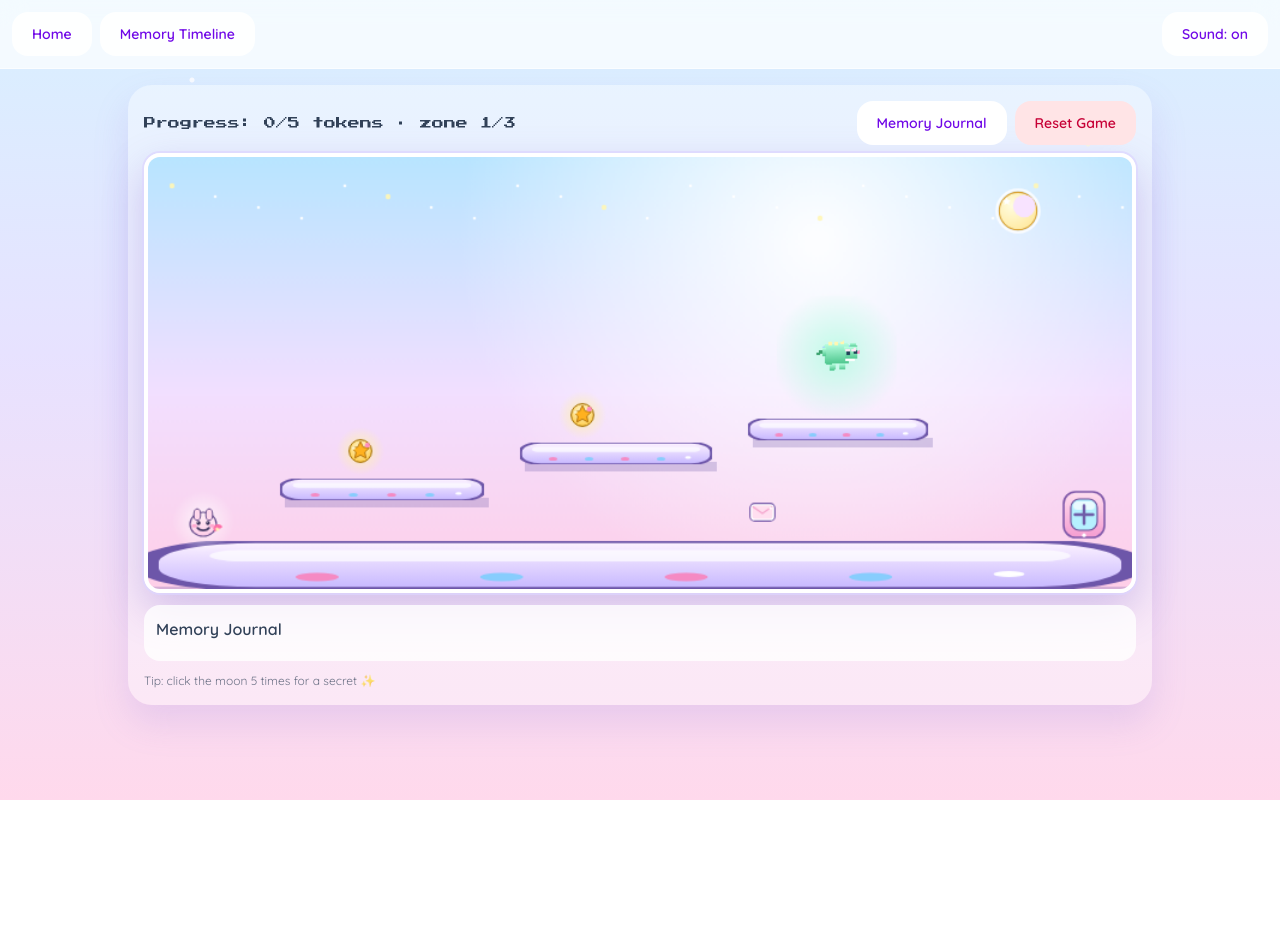
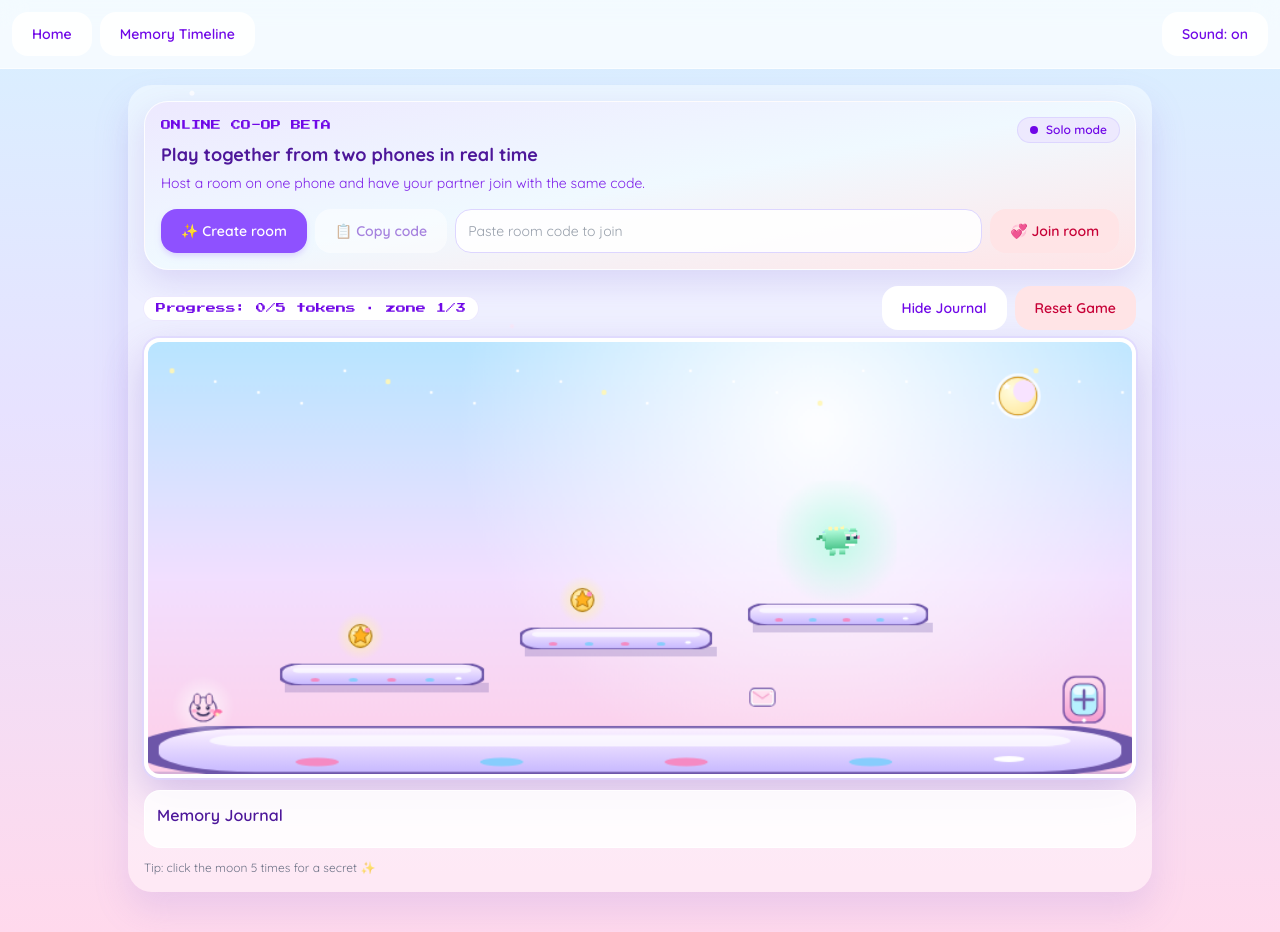
Before and after one commit to devkavin/dearbb, a Next.js app: page /play in a window 1280 px wide. Before the commit the page ends 800 px from the top, so only its background shows below. Built offline with nearby package versions, Linux system fonts and the light colour scheme.

Commit message:
Polish co-op play UI with production-ready visuals

```diff
--- a/app/play/page.tsx
+++ b/app/play/page.tsx
@@ -1,11 +1,11 @@
 'use client';
 
-import { useEffect, useMemo, useRef, useState } from 'react';
+import { useCallback, useEffect, useMemo, useRef, useState } from 'react';
 import { useRouter } from 'next/navigation';
 import Header from '@/components/Header';
 import OnScreenControls from '@/components/OnScreenControls';
 import { audio } from '@/lib/audio';
-import { createPlayer } from '@/lib/game/entities';
+import { createPlayer, type Player } from '@/lib/game/entities';
 import { startLoop } from '@/lib/game/engine';
 import { levels } from '@/lib/game/levels';
 import { intersects, updatePlayer } from '@/lib/game/physics';
@@ -15,6 +15,12 @@ import { storage } from '@/lib/storage';
 
 const TOTAL = 5;
 
+type RemoteMessage =
+  | { type: 'state'; stage: number; player: Player }
+  | { type: 'token'; tokenId: string }
+  | { type: 'stage'; stage: number }
+  | { type: 'reset' };
+
 export default function PlayPage() {
   const initial = useMemo(() => storage.read(), []);
   const canvasRef = useRef<HTMLCanvasElement>(null);
@@ -22,6 +28,11 @@ export default function PlayPage() {
   const collectedRef = useRef<string[]>(initial.collectedTokenIds || []);
   const moonClicksRef = useRef(initial.moonClicks);
   const flashTimeoutRef = useRef<ReturnType<typeof setTimeout> | null>(null);
+  const partnerRef = useRef<Player | null>(null);
+  const peerRef = useRef<any>(null);
+  const connRef = useRef<any>(null);
+  const lastSentRef = useRef(0);
+
   const router = useRouter();
   const [stage, setStage] = useState(initial.stage || 0);
   const [collected, setCollected] = useState<string[]>(initial.collectedTokenIds || []);
@@ -32,7 +43,49 @@ export default function PlayPage() {
   const [storyTitle, setStoryTitle] = useState('Moonlight Snuggle');
   const [storyLine, setStoryLine] = useState('Then bb smiled and the stars tucked her in.');
   const [memory, setMemory] = useState(initial.timeline);
+  const [roomCode, setRoomCode] = useState('');
+  const [joinCode, setJoinCode] = useState('');
+  const [connectionStatus, setConnectionStatus] = useState('Solo mode');
+
   const timelineRef = useRef(initial.timeline);
+
+  const syncTokenFlags = useCallback((tokenIds: string[]) => {
+    for (const level of levels) {
+      for (const token of level.tokens) token.collected = tokenIds.includes(token.id);
+    }
+  }, []);
+
+  const addCollectedToken = useCallback((tokenId: string, fromPartner = false) => {
+    if (collectedRef.current.includes(tokenId)) return;
+    const allTokens = levels.flatMap((l) => l.tokens);
+    const tokenMeta = allTokens.find((t) => t.id === tokenId);
+    if (!tokenMeta) return;
+
+    const nextCollected = [...collectedRef.current, tokenId];
+    collectedRef.current = nextCollected;
+    setCollected(nextCollected);
+    storage.write({ collectedTokenIds: nextCollected });
+    syncTokenFlags(nextCollected);
+
+    const nextTimeline = [...timelineRef.current, { id: tokenMeta.id, note: tokenMeta.note, sticker: tokenMeta.sticker, stamp: new Date().toISOString() }];
+    storage.write({ timeline: nextTimeline });
+    timelineRef.current = nextTimeline;
+    setMemory(nextTimeline);
+
+    if (fromPartner) {
+      setFlash('Partner grabbed a memory token 💞');
+    } else {
+      setFlash(Math.random() > 0.5 ? 'bb moment unlocked ✨' : 'Nikki smile detected 💖');
+      audio.token();
+    }
+
+    if (flashTimeoutRef.current) clearTimeout(flashTimeoutRef.current);
+    flashTimeoutRef.current = setTimeout(() => setFlash(''), 1200);
+  }, [syncTokenFlags]);
+
+  const sendMessage = (message: RemoteMessage) => {
+    if (connRef.current?.open) connRef.current.send(message);
+  };
 
   useEffect(() => {
     audio.setMuted(initial.muted);
@@ -41,8 +94,12 @@ export default function PlayPage() {
   }, [initial.muted]);
 
   useEffect(() => {
+    syncTokenFlags(collectedRef.current);
+
     let stop = () => {};
     let mounted = true;
+    let cleanupKeys = () => {};
+
     loadAssets().then((assets) => {
       if (!mounted || !canvasRef.current) return;
       const ctx = canvasRef.current.getContext('2d');
@@ -66,18 +123,8 @@ export default function PlayPage() {
           if (token.collected || alreadyCollected.includes(token.id)) continue;
           if (intersects(player, token)) {
             token.collected = true;
-            const nextCollected = [...alreadyCollected, token.id];
-            collectedRef.current = nextCollected;
-            setCollected(nextCollected);
-            storage.write({ collectedTokenIds: nextCollected });
-            const nextTimeline = [...timelineRef.current, { id: token.id, note: token.note, sticker: token.sticker, stamp: new Date().toISOString() }];
-            storage.write({ timeline: nextTimeline });
-            timelineRef.current = nextTimeline;
-            setMemory(nextTimeline);
-            setFlash(Math.random() > 0.5 ? 'bb moment unlocked ✨' : 'Nikki smile detected 💖');
-            if (flashTimeoutRef.current) clearTimeout(flashTimeoutRef.current);
-            flashTimeoutRef.current = setTimeout(() => setFlash(''), 1200);
-            audio.token();
+            addCollectedToken(token.id);
+            sendMessage({ type: 'token', tokenId: token.id });
           }
         }
 
@@ -90,12 +137,19 @@ export default function PlayPage() {
             currentStage += 1;
             setStage(currentStage);
             storage.write({ stage: currentStage });
+            sendMessage({ type: 'stage', stage: currentStage });
             player.x = levels[currentStage].spawn.x;
             player.y = levels[currentStage].spawn.y;
           }
         }
 
-        render(ctx, level, player, assets, 820, 360);
+        const now = performance.now();
+        if (now - lastSentRef.current > 55) {
+          sendMessage({ type: 'state', stage: currentStage, player: { ...player } });
+          lastSentRef.current = now;
+        }
+
+        render(ctx, level, player, assets, 820, 360, partnerRef.current);
       });
 
       const onKeyDown = (e: KeyboardEvent) => {
@@ -109,6 +163,10 @@ export default function PlayPage() {
       };
       window.addEventListener('keydown', onKeyDown);
       window.addEventListener('keyup', onKeyUp);
+      cleanupKeys = () => {
+        window.removeEventListener('keydown', onKeyDown);
+        window.removeEventListener('keyup', onKeyUp);
+      };
 
       canvasRef.current.onclick = (evt) => {
         const rect = canvasRef.current?.getBoundingClientRect();
@@ -123,19 +181,100 @@ export default function PlayPage() {
           if (clickCount >= 5) setBooth(true);
         }
       };
-
-      return () => {
-        window.removeEventListener('keydown', onKeyDown);
-        window.removeEventListener('keyup', onKeyUp);
-      };
     });
 
     return () => {
       mounted = false;
       stop();
+      cleanupKeys();
       if (flashTimeoutRef.current) clearTimeout(flashTimeoutRef.current);
     };
-  }, [initial.stage, router]);
+  }, [addCollectedToken, initial.stage, router, syncTokenFlags]);
+
+  const attachConnection = (connection: any) => {
+    connRef.current = connection;
+    setConnectionStatus('Connected 💞');
+
+    connection.on('data', (raw: unknown) => {
+      const message = raw as RemoteMessage;
+      if (!message || typeof message !== 'object' || !('type' in message)) return;
+
+      if (message.type === 'state') {
+        partnerRef.current = message.player;
+      }
+
+      if (message.type === 'token') {
+        addCollectedToken(message.tokenId, true);
+      }
+
+      if (message.type === 'stage' && Number.isFinite(message.stage)) {
+        setStage(message.stage);
+        storage.write({ stage: message.stage });
+      }
+
+      if (message.type === 'reset') {
+        resetGame(false);
+      }
+    });
+
+    connection.on('close', () => {
+      connRef.current = null;
+      partnerRef.current = null;
+      setConnectionStatus('Partner disconnected');
+    });
+
+    connection.on('error', () => {
+      setConnectionStatus('Connection issue. Retry the room code.');
+    });
+  };
+
+  const createRoom = async () => {
+    const { default: Peer } = await import('peerjs');
+    if (peerRef.current) peerRef.current.destroy();
+    const id = `dearbb-${Math.random().toString(36).slice(2, 8)}`;
+    const peer = new Peer(id);
+    peerRef.current = peer;
+
+    peer.on('open', (openId: string) => {
+      setRoomCode(openId);
+      setConnectionStatus('Room ready. Share code with your partner.');
+    });
+
+    peer.on('connection', (connection: any) => {
+      setConnectionStatus('Partner joining...');
+      attachConnection(connection);
+    });
+
+    peer.on('error', () => setConnectionStatus('Could not host room. Try again.'));
+  };
+
+  const joinRoom = async () => {
+    if (!joinCode.trim()) return;
+    const { default: Peer } = await import('peerjs');
+    if (peerRef.current) peerRef.current.destroy();
+    const peer = new Peer();
+    peerRef.current = peer;
+
+    peer.on('open', () => {
+      const connection = peer.connect(joinCode.trim());
+      setConnectionStatus('Connecting...');
+      connection.on('open', () => attachConnection(connection));
+    });
+
+    peer.on('error', () => setConnectionStatus('Could not join room. Check the code and retry.'));
+  };
+
+  useEffect(() => () => {
+    if (connRef.current) connRef.current.close();
+    if (peerRef.current) peerRef.current.destroy();
+  }, []);
+
+  const copyRoomCode = async () => {
+    if (!roomCode) return;
+    await navigator.clipboard.writeText(roomCode);
+    setFlash('Room code copied 📋');
+    setTimeout(() => setFlash(''), 1200);
+  };
 
   const downloadStoryCard = () => {
     const svg = `<svg xmlns='http://www.w3.org/2000/svg' width='560' height='320'><rect width='100%' height='100%' fill='#fff5fd'/><rect x='20' y='20' width='520' height='280' rx='18' fill='#e7f4ff' stroke='#a597db' stroke-width='4'/><text x='44' y='74' font-size='22' fill='#6f57a9'>Bedtime Story Booth</text><text x='44' y='124' font-size='28' fill='#3f315e'>${storyTitle}</text><text x='44' y='172' font-size='18' fill='#4b4664'>${storyLine}</text><text x='44' y='244' font-size='16'>🐾💖✨📖🎶</text></svg>`;
@@ -145,7 +284,7 @@ export default function PlayPage() {
     a.click();
   };
 
-  const resetGame = () => {
+  const resetGame = (sendRemote = true) => {
     const currentState = storage.read();
     storage.write({
       stage: 0,
@@ -169,20 +308,64 @@ export default function PlayPage() {
     setBooth(false);
     setFlash('Game reset ✨');
     setTimeout(() => setFlash(''), 1200);
+    if (sendRemote) sendMessage({ type: 'reset' });
     if (currentState.stage !== 0) {
       window.location.reload();
     }
   };
 
+
+  const statusTone = connectionStatus.includes('Connected')
+    ? 'bg-emerald-100 text-emerald-700 ring-emerald-200'
+    : connectionStatus.includes('ready') || connectionStatus.includes('joining') || connectionStatus.includes('Connecting')
+      ? 'bg-amber-100 text-amber-700 ring-amber-200'
+      : connectionStatus.includes('issue') || connectionStatus.includes('Could not') || connectionStatus.includes('disconnected')
+        ? 'bg-rose-100 text-rose-700 ring-rose-200'
+        : 'bg-violet-100 text-violet-700 ring-violet-200';
+
   return (
     <main className="pb-10">
       <Header />
-      <section className="mx-auto max-w-5xl rounded-3xl bg-white/35 p-4 shadow-[0_18px_35px_rgba(150,120,220,0.18)]">
+      <section className="mx-auto max-w-5xl rounded-3xl bg-white/40 p-4 shadow-[0_18px_35px_rgba(150,120,220,0.18)]">
+        <div className="mb-4 overflow-hidden rounded-3xl border border-white/80 bg-gradient-to-br from-violet-100 via-sky-50 to-rose-100 p-4 shadow-[0_12px_30px_rgba(128,96,210,0.18)]">
+          <div className="flex flex-wrap items-start justify-between gap-3">
+            <div>
+              <p className="font-pixel text-[10px] text-violet-700">ONLINE CO-OP BETA</p>
+              <h2 className="mt-2 text-lg font-bold text-violet-900">Play together from two phones in real time</h2>
+              <p className="mt-1 text-sm text-violet-700/90">Host a room on one phone and have your partner join with the same code.</p>
+            </div>
+            <span className={`inline-flex items-center rounded-full px-3 py-1 text-xs font-semibold ring-1 ${statusTone}`}>
+              <span className="mr-2 inline-block h-2 w-2 rounded-full bg-current" />
+              {connectionStatus}
+            </span>
+          </div>
+
+          <div className="mt-4 grid gap-2 md:grid-cols-[auto_auto_1fr_auto]">
+            <button className="btn-cute bg-violet-500 px-3 py-2 text-sm text-white shadow-md shadow-violet-200" onClick={createRoom}>✨ Create room</button>
+            <button className="btn-cute bg-white px-3 py-2 text-sm text-violet-800 disabled:cursor-not-allowed disabled:opacity-50" onClick={copyRoomCode} disabled={!roomCode}>📋 Copy code</button>
+            <input
+              className="rounded-2xl border border-violet-200 bg-white/90 px-3 py-2 text-sm outline-none ring-violet-300 transition focus:ring-2"
+              placeholder="Paste room code to join"
+              value={joinCode}
+              onChange={(e) => setJoinCode(e.target.value)}
+            />
+            <button className="btn-cute bg-rose-100 px-3 py-2 text-sm text-rose-700" onClick={joinRoom}>💞 Join room</button>
+          </div>
+
+          {roomCode && (
+            <p className="mt-3 inline-flex items-center rounded-xl bg-white/80 px-3 py-1 text-xs text-violet-800">
+              Your room code: <span className="ml-2 font-bold tracking-wide">{roomCode}</span>
+            </p>
+          )}
+        </div>
+
         <div className="mb-2 flex flex-wrap items-center justify-between gap-2">
-          <p className="font-pixel text-xs">Progress: {collected.length}/{TOTAL} tokens · zone {stage + 1}/3</p>
+          <p className="rounded-full bg-white px-3 py-1 font-pixel text-[10px] text-violet-700 ring-1 ring-violet-100">Progress: {collected.length}/{TOTAL} tokens · zone {stage + 1}/3</p>
           <div className="flex items-center gap-2">
-            <button className="btn-cute bg-white px-3 py-2 text-sm text-violet-700" onClick={() => setJournalOpen((v) => !v)}>Memory Journal</button>
-            <button className="btn-cute bg-rose-100 px-3 py-2 text-sm text-rose-700" onClick={resetGame}>Reset Game</button>
+            <button className="btn-cute bg-white px-3 py-2 text-sm text-violet-700" onClick={() => setJournalOpen((v) => !v)}>
+              {journalOpen ? 'Hide Journal' : 'Memory Journal'}
+            </button>
+            <button className="btn-cute bg-rose-100 px-3 py-2 text-sm text-rose-700" onClick={() => resetGame()}>Reset Game</button>
           </div>
         </div>
 
@@ -190,11 +373,11 @@ export default function PlayPage() {
         <OnScreenControls onLeft={(d) => { keys.current.left = d; }} onRight={(d) => { keys.current.right = d; }} onJump={() => { keys.current.jump = true; }} />
         <p className="mt-2 text-center text-xs font-semibold text-violet-700 md:hidden">Use the joystick + jump bubble for mobile play.</p>
 
-        {flash && <p className="mt-3 inline-block rounded-xl bg-white px-3 py-2 text-sm sparkle">{flash}</p>}
+        {flash && <p className="mt-3 inline-block rounded-xl bg-white px-3 py-2 text-sm shadow-sm sparkle">{flash}</p>}
 
         {journalOpen && (
-          <div className="mt-3 rounded-2xl bg-white/80 p-3">
-            <h2 className="font-semibold">Memory Journal</h2>
+          <div className="mt-3 rounded-2xl border border-white/80 bg-white/85 p-3">
+            <h2 className="font-semibold text-violet-900">Memory Journal</h2>
             <ul className="mt-2 list-disc pl-5 text-sm">
               {memory.map((m) => <li key={m.id}>{m.sticker} {m.note}</li>)}
             </ul>
--- a/package.json
+++ b/package.json
@@ -12,6 +12,7 @@
     "canvas-confetti": "^1.9.4",
     "framer-motion": "^12.34.3",
     "next": "16.1.6",
+    "peerjs": "^1.5.5",
     "react": "19.2.4",
     "react-dom": "19.2.4"
   },
```
Also changed, not shown: lib/game/renderer.ts (+24 -1 lines), 1 other file (tests, documents, lock files or other folders).
